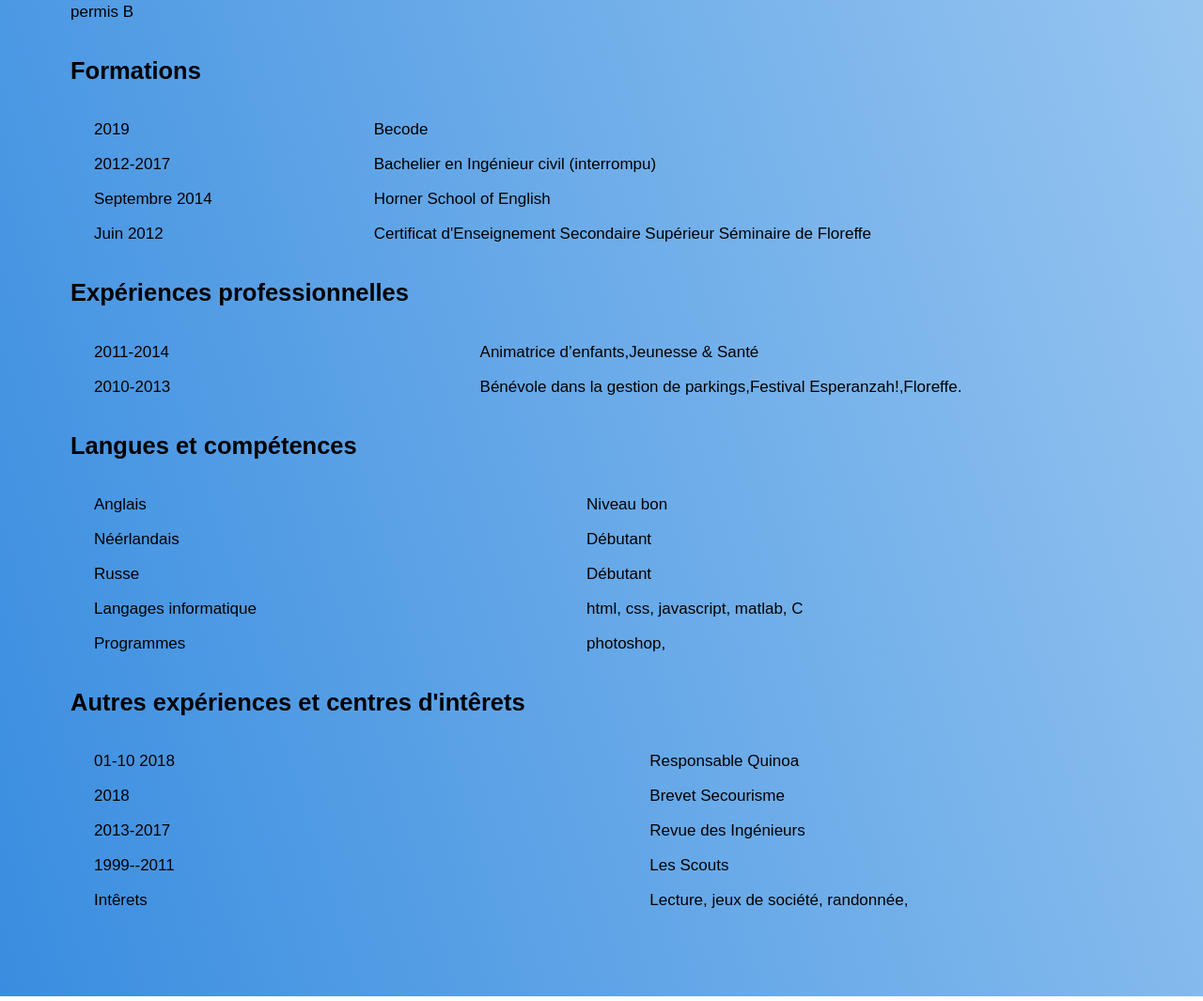
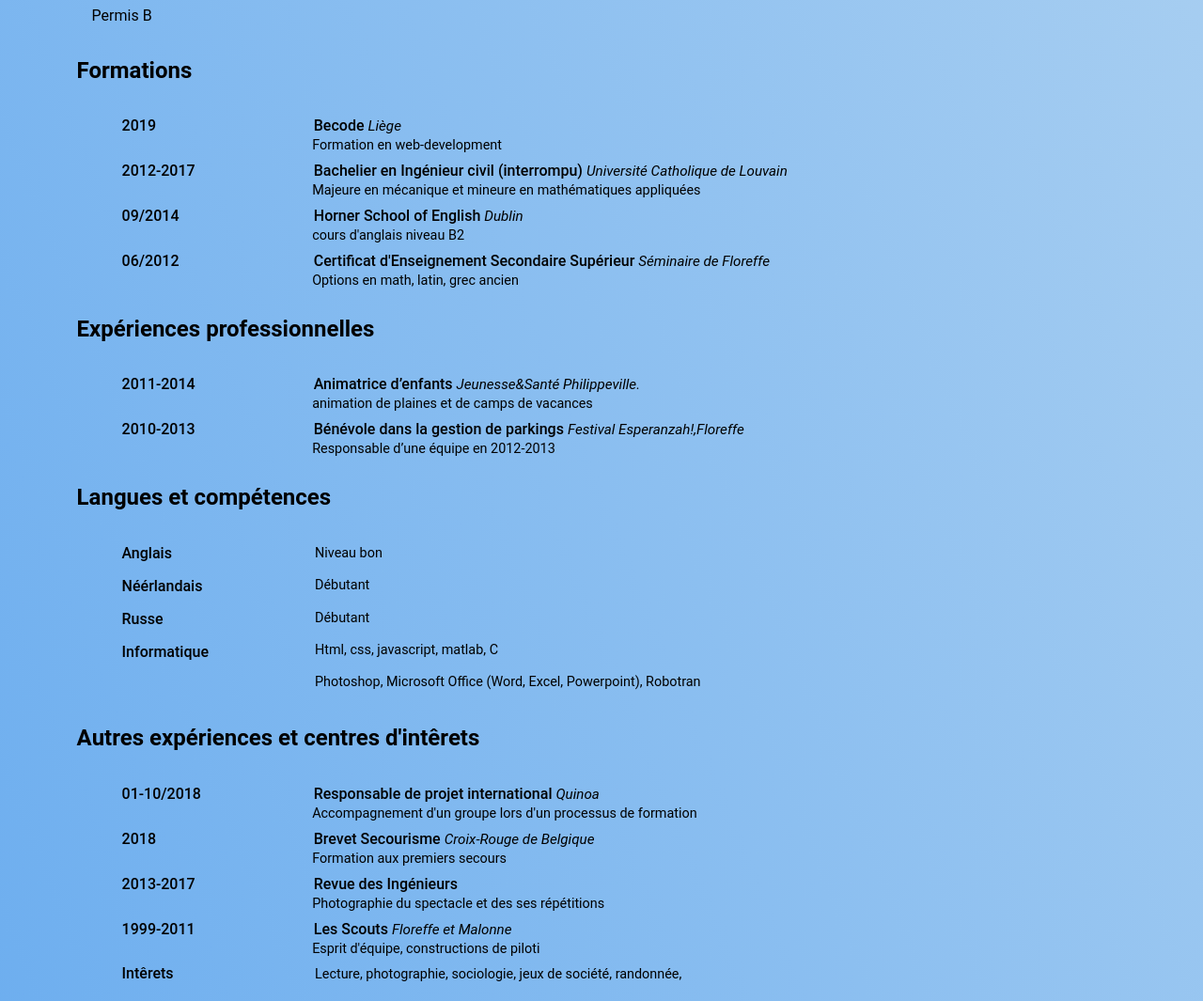
Before and after one commit to NadTr/MonCV, a plain HTML site: page MonCV.html in a window 1280 px wide. Shown: the part 249-1314 px from the top of the page at 94% size. Drawn offline with Linux system fonts and the light colour scheme.

Commit message:
Mise à jour 14h

```diff
--- a/CV-style.css
+++ b/CV-style.css
@@ -1,44 +1,77 @@
 body{
-  @import url('https://fonts.googleapis.com/css?family=Poppins');
+  @import url('https://fonts.googleapis.com/css?family=Roboto');
   width: 80%;
-  margin:50px 75px 75px 75px;
-  background: linear-gradient(-107deg, rgb(155, 200, 241), rgb(57, 141, 224));
+  margin:3em 3em 4em 5em;
+  background: linear-gradient(-112deg, rgb(169, 207, 241), rgb(109, 174, 239));
   background-size: cover;
   background-repeat: no-repeat;
-
-
 }
-
+p{
+  margin: 1em;
+}
 
 /*mise en page*/
 .page{
-  font-family: 'Poppins', sans-serif;
-  font-size: 17px;
+  font-family: 'Roboto', sans-serif;
+  font-size: 1em;
+  padding: 0.1em;
 }
 .info-photo{
-  height: 150 px;
+  height: 15em;
   display: grid;
   grid-column-gap: 2fr 1fr;
 }
 .info{
+margin-left: 6em;
 grid-column: 1;
 }
 .photo{
   grid-column: 2;
 }
 
+.name{
+  font-size: 1.8em;
+}
+img{
+
+}
 .section{
   display: grid;
-grid-column-gap: 150px 1fr;
+grid-template-columns: 0.25fr 1fr;
 text-align: justify;
 
+
+
+font-weight: 550;
+}
+.titre{
+  grid-column: 1/3;
 }
 .sec-gauche{
-  margin-left: 25px;
+  margin-left: 2em;
   grid-column: 1;
-
+}
+.date {
+  margin-bottom: 1.8em;
 }
 .sec-droite{
+  margin-left: 2em;
   grid-column: 2;
 
 }
+.lieu{
+  font-weight: normal;
+  font-style: italic;
+  font-size: .95em;
+}
+.expl{
+  font-weight: normal;
+ font-size: .9em;
+ margin-top: -0.9em;
+ margin-bottom:-0.5em;
+}
+.descr{
+  font-weight: normal;
+ font-size: .9em;
+ margin:1.2em;
+}
--- a/MonCV.html
+++ b/MonCV.html
@@ -9,12 +9,12 @@
   <div class=page>
     <div class=info-photo>
       <div class=infos>
-        <p><strong>Nadine Traufler</strong></p>
+        <p><span class=name>Nadine Traufler</span></p>
         <p>Née le 25 février 1994</p>
         <p>Rue de Stavelot, 27/011 - 4020 Liège</p>
         <p>+32 470 62 12 70</p>
         <p>trauflernadine@gmail.com</p>
-        <p>permis B</p>
+        <p>Permis B</p>
         <p></p>
       </div>
       <div class=photo>
@@ -22,65 +22,73 @@
       </div>
     </div>
     <div class=section>
-        <h2>Formations</h2>
+        <h2 class=titre>Formations</h2>
         <div class=sec-gauche>
-          <p>2019</p>
-          <p>2012-2017</p>
-          <p>Septembre 2014</p>
-          <p>Juin 2012</p>
+          <p class=date>2019</p>
+          <p class=date>2012-2017</p>
+          <p class=date>09/2014</p>
+          <p class=date>06/2012</p>
         </div>
         <div class=sec-droite>
-          <p>Becode</p>
-          <p>Bachelier en Ingénieur civil (interrompu)</p>
-          <p>Horner School of English</p>
-          <p>Certificat d'Enseignement Secondaire Supérieur Séminaire de Floreffe</p>
+          <p>Becode  <span class=lieu>Liège</span></p>
+          <p class=expl>Formation en web-development</p>
+          <p>Bachelier en Ingénieur civil (interrompu)  <span class=lieu>Université Catholique de Louvain</span></p>
+          <p class=expl>Majeure en mécanique et mineure en mathématiques appliquées</p>
+          <p>Horner School of English  <span class=lieu>Dublin</span></p>
+          <p class=expl>cours d'anglais niveau B2</p>
+          <p>Certificat d'Enseignement Secondaire Supérieur  <span class=lieu>Séminaire de Floreffe</span></p>
+          <p class=expl>Options en math, latin, grec ancien</p>
         </div>
     </div>
     <div class=section>
-      <h2>Expériences professionnelles</h2>
+      <h2 class=titre>Expériences professionnelles</h2>
       <div class=sec-gauche>
-            <p>2011-2014</p>
-            <p>2010-2013</p>
+            <p class=date>2011-2014</p>
+            <p class=date>2010-2013</p>
           </div>
       <div class=sec-droite>
-            <p>Animatrice d’enfants,Jeunesse & Santé </p>
-            <p>Bénévole dans la gestion de parkings,Festival Esperanzah!,Floreffe.</p>
-
+            <p>Animatrice d’enfants  <span class=lieu>Jeunesse&Santé Philippeville.</span> </p>
+            <p class=expl>animation de plaines et de camps de vacances</p>
+            <p>Bénévole dans la gestion de parkings  <span class=lieu>Festival Esperanzah!,Floreffe</span></p>
+            <p class=expl>Responsable d’une équipe en 2012-2013</p>
           </div>
     </div>
     <div class=section>
-      <h2>Langues et compétences</h2>
+      <h2 class=titre>Langues et compétences</h2>
       <div class=sec-gauche>
               <p>Anglais</p>
               <p>Néérlandais</p>
               <p>Russe</p>
-              <p>Langages informatique</p>
-              <p>Programmes</p>
+              <p>Informatique</p>
 
             </div>
       <div class=sec-droite>
-        <p>Niveau bon</p>
-        <p>Débutant</p>
-        <p>Débutant</p>
-        <p>html, css, javascript, matlab, C</p>
-        <p>photoshop,</p>
+        <p class=descr>Niveau bon</p>
+        <p class=descr>Débutant</p>
+        <p class=descr>Débutant</p>
+        <p class=descr>Html, css, javascript, matlab, C</p>
+        <p class=descr>Photoshop, Microsoft Office (Word, Excel, Powerpoint), Robotran</p>
       </div>
     </div>
     <div class=section>
-      <h2>Autres expériences et centres d'intêrets</h2>
+      <h2 class=titre>Autres expériences et centres d'intêrets</h2>
         <div class=sec-gauche>
-                <p>01-10 2018</p>
-                <p>2018</p>
-                <p>2013-2017</p>
-                <p>1999--2011</p>
+                <p class=date>01-10/2018</p>
+                <p class=date>2018</p>
+                <p class=date>2013-2017</p>
+                <p class=date>1999-2011</p>
                 <p>Intêrets</p>
               </div>
         <div class=sec-droite>
-          <p>Responsable Quinoa</p>
-          <p>Brevet Secourisme</p>
+          <p>Responsable de projet international  <span class=lieu>Quinoa</span></p>
+          <p class=expl>Accompagnement d'un groupe lors d'un processus de formation </p>
+          <p>Brevet Secourisme  <span class=lieu>Croix-Rouge de Belgique</span></p>
+          <p class=expl>Formation aux premiers secours</p>
           <p>Revue des Ingénieurs</p>
-          <p>Les Scouts</p>
-          <p>Lecture, jeux de société, randonnée, </p>
+          <p class=expl>Photographie du spectacle et des ses répétitions</p>
+          <p>Les Scouts  <span class=lieu>Floreffe et Malonne</span></p>
+          <p class=expl>Esprit d'équipe, constructions de piloti</p>
+          <p class=descr>Lecture, photographie, sociologie, jeux de société, randonnée, </p>
         </div>
     </div>
   </div>
```
